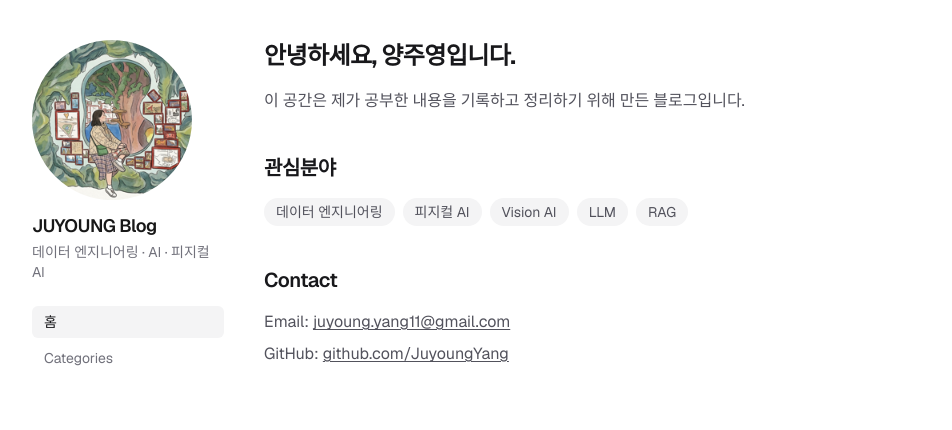
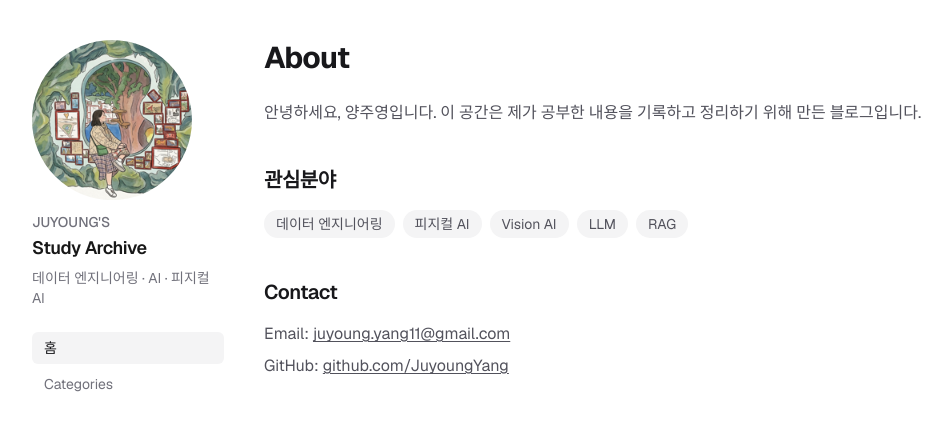
Before and after one commit to JuyoungYang/my-site, a Next.js app: page / in a window 1280 px wide. Shown: the top 430 px of the page, without its empty margins (120-1072 px from the left). Built offline with nearby package versions, Linux system fonts and the light colour scheme.

Commit message:
style: revert home heading to About, add JUYOUNG'S above Study Archive
Co-Authored-By: Claude Sonnet 5 <noreply@anthropic.com>

```diff
--- a/src/app/(blog)/page.tsx
+++ b/src/app/(blog)/page.tsx
@@ -3,12 +3,11 @@ const INTERESTS = ["데이터 엔지니어링", "피지컬 AI", "Vision AI", "LL
 export default function HomePage() {
   return (
     <article>
-      <h1 className="text-2xl font-bold tracking-tight text-zinc-900 dark:text-zinc-50">
-        안녕하세요, 양주영입니다.
-      </h1>
+      <h1 className="text-3xl font-bold tracking-tight text-zinc-900 dark:text-zinc-50">About</h1>
 
-      <p className="mt-4 leading-relaxed text-zinc-600 dark:text-zinc-400">
-        이 공간은 제가 공부한 내용을 기록하고 정리하기 위해 만든 블로그입니다.
+      <p className="mt-6 leading-relaxed text-zinc-600 dark:text-zinc-400">
+        안녕하세요, 양주영입니다. 이 공간은 제가 공부한 내용을 기록하고 정리하기 위해 만든
+        블로그입니다.
       </p>
 
       <h2 className="mt-10 text-xl font-semibold tracking-tight text-zinc-900 dark:text-zinc-50">
--- a/src/app/layout.tsx
+++ b/src/app/layout.tsx
@@ -13,7 +13,7 @@ const geistMono = Geist_Mono({
 });
 
 export const metadata: Metadata = {
-  title: "JUYOUNG Blog",
+  title: "Study Archive",
   description: "개발 공부 기록 블로그",
 };
 
--- a/src/components/blog/Sidebar.tsx
+++ b/src/components/blog/Sidebar.tsx
@@ -23,8 +23,9 @@ export function Sidebar() {
           className="h-40 w-40 rounded-full object-cover"
         />
         <span className="flex flex-col gap-0.5">
-          <span className="text-lg font-semibold tracking-tight">JUYOUNG Blog</span>
-          <span className="text-sm text-zinc-500 dark:text-zinc-400">
+          <span className="text-sm font-medium text-zinc-500 dark:text-zinc-400">JUYOUNG&apos;S</span>
+          <span className="text-lg font-semibold tracking-tight">Study Archive</span>
+          <span className="mt-1 text-sm text-zinc-500 dark:text-zinc-400">
             데이터 엔지니어링 · AI · 피지컬 AI
           </span>
         </span>
```
